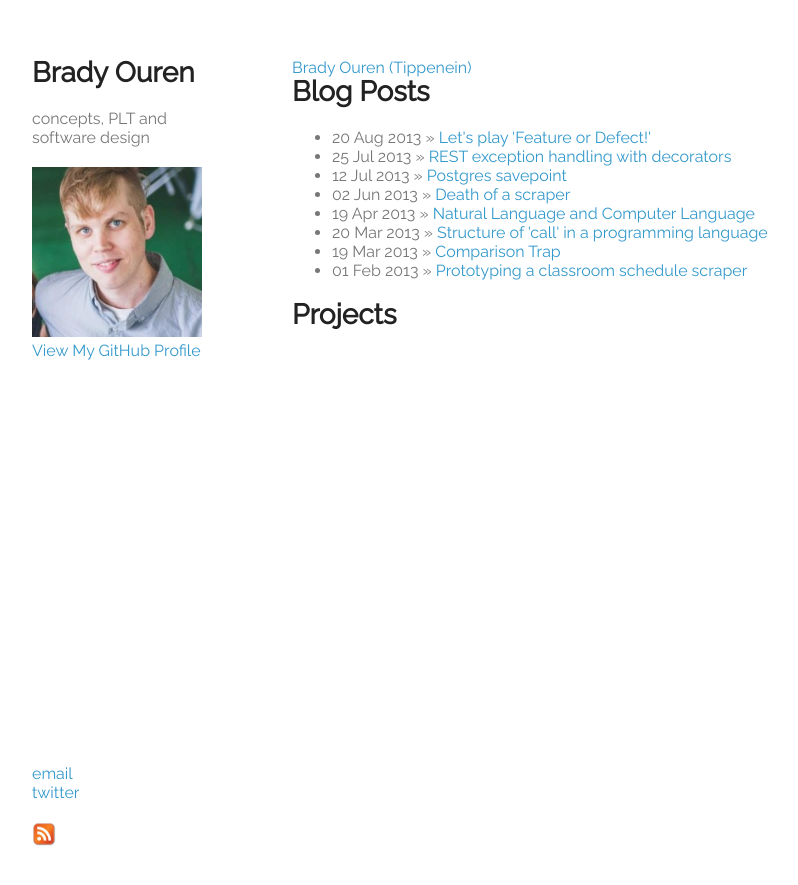
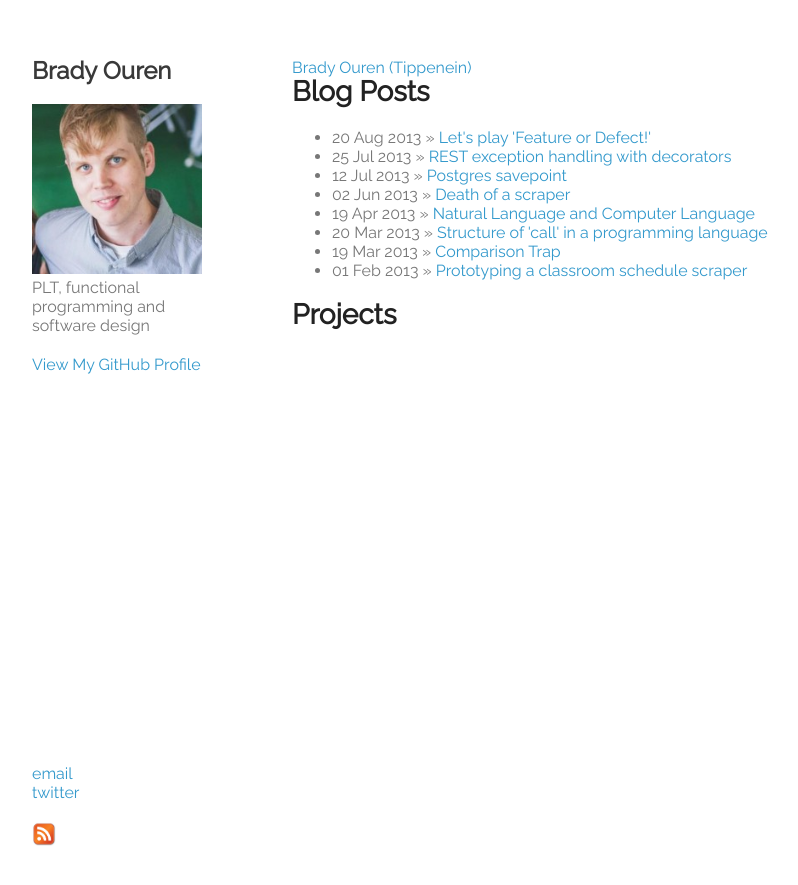
Before and after one commit to tippenein/tippenein.github.io, a Jekyll site: the page built from index.html, in a window 1280 px wide. Shown: the top 885 px of the page, without its empty margins (178-976 px from the left). Built offline with Jekyll 4.4.1, drawn with Linux system fonts in a browser that asks for light colours.

Commit message:
tiny change

```diff
--- a/_layouts/default.html
+++ b/_layouts/default.html
@@ -16,9 +16,9 @@
   <body>
     <div class="wrapper">
       <header>
-        <h1>Brady Ouren</h1>
-        <p>concepts, PLT and software design</p>
+        <h2>Brady Ouren</h2>
         <img src="/images/me.jpeg" alt="me" />
+        <p> PLT, functional programming and software design</p>
         <p class="view"><a href="https://github.com/tippenein">View My GitHub Profile</a></p>
       </header>
       <section>
```
